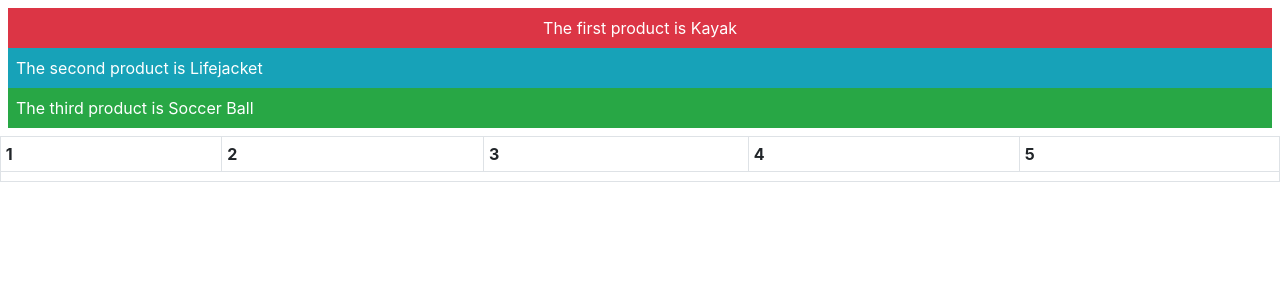
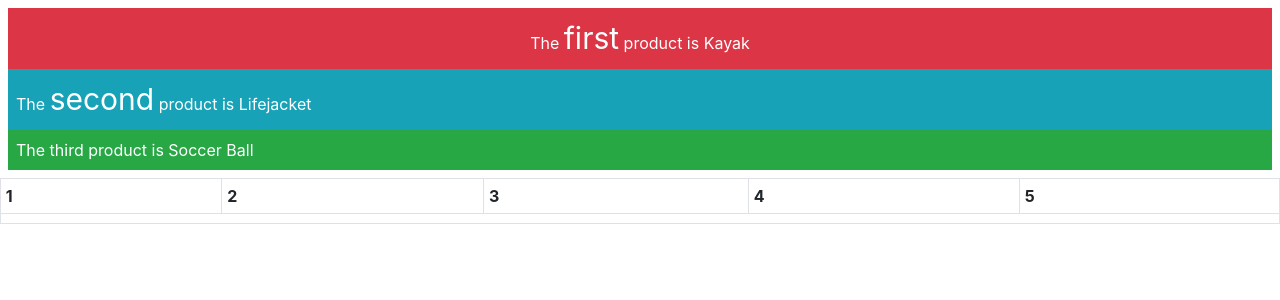
Before and after one commit to ArtDecade/pro-angular-9-moi, an Angular app in the folder ang-example/: page / in a window 1280 px wide. Shown: the top 300 px of the page. Built offline with nearby package versions, Linux system fonts and the light colour scheme.

Commit message:
Through Listing 12-15.

```diff
--- a/ang-example/src/app/component.ts
+++ b/ang-example/src/app/component.ts
@@ -22,7 +22,19 @@ export class ProductComponent {
         return "p-2 " + (pr< 50 ? "bg-info" : "bg-warning");
     }
 
+    getStyles(key: number) {
+        let product = this.model.getProduct(key);
+        if(!product) {
+            return null;
+        } else {
+            return {
+                fontSize: "30px",
+                "margin.px": 100,
+                color: this.isPriceGTE(key, 50) ? "red" : "green"
+            }
+        }
 
+    }
     isPriceGTE (productID: number | undefined, price: number | undefined): boolean {
         let prod: Product | undefined;
         if(!productID || !price) {
@@ -55,4 +67,9 @@ export class ProductComponent {
             "bg-info": !this.isPriceGTE(key, 50)
         }
     }
+
+
+
+    fontSizeWithUnits: string = "30px";
+    fontSizeWithoutUnits: string = "30";
 }
--- a/ang-example/src/app/template.html
+++ b/ang-example/src/app/template.html
@@ -1,9 +1,9 @@
 <div class="text-white m-2">
     <div class="p-2" [ngClass] = "getClassMap(1)">
-        The first product is {{ model.getProductName(1) }}
+        The <span [style.fontSize]="fontSizeWithUnits">first</span> product is {{ model.getProductName(1) }}
     </div>
     <div class="p-2" [ngClass] = "getClassMap(2)">
-        The second  product is {{ model.getProductName(2) }}
+        The <span [style.fontSize.px]="fontSizeWithoutUnits">second</span> product is {{ model.getProductName(2) }}
     </div>
     <div class = "p-2" [ngClass] = "{'bg-success': !isPriceGTE(3,50),
                                     'bg-info': isPriceGTE(3,50)}">
```
